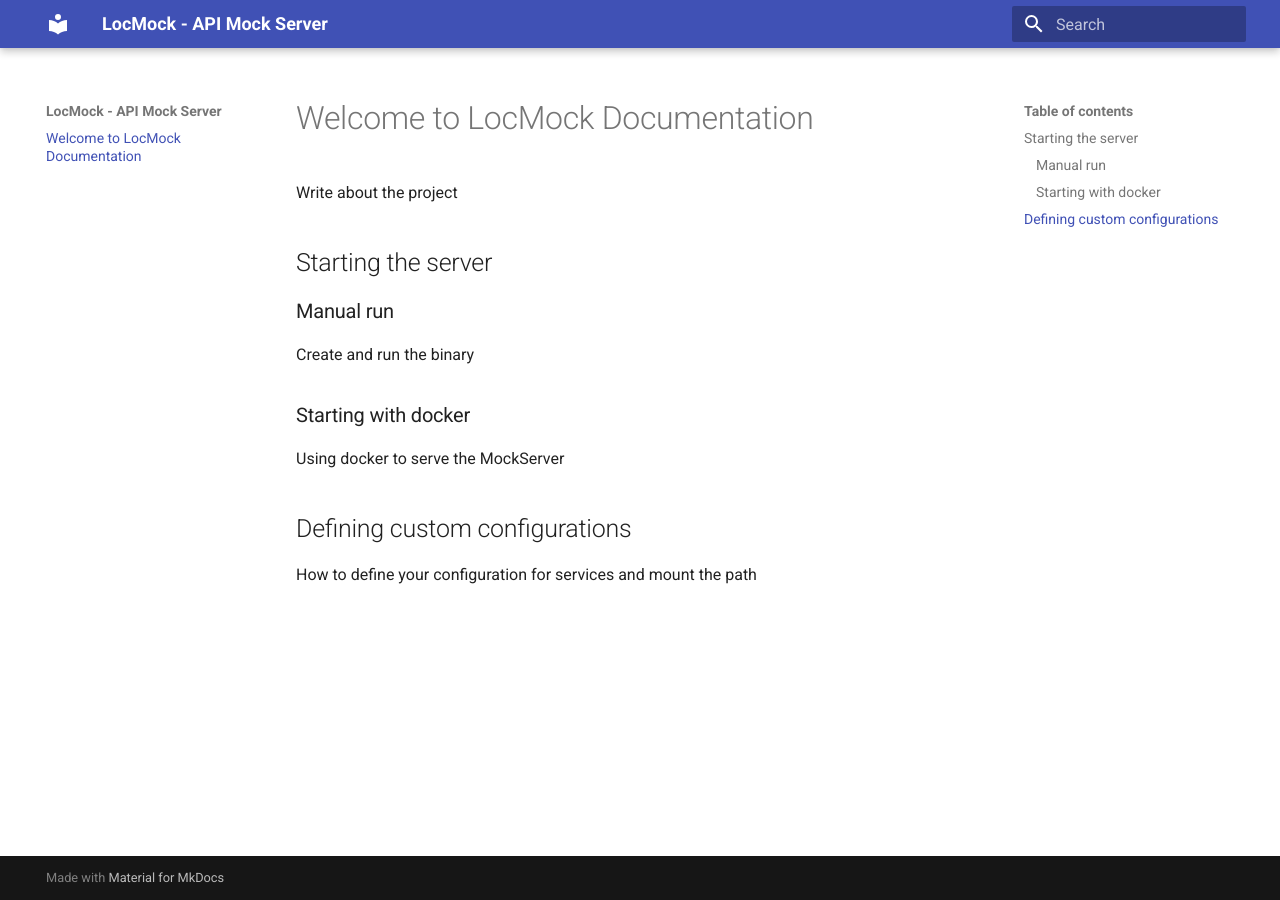
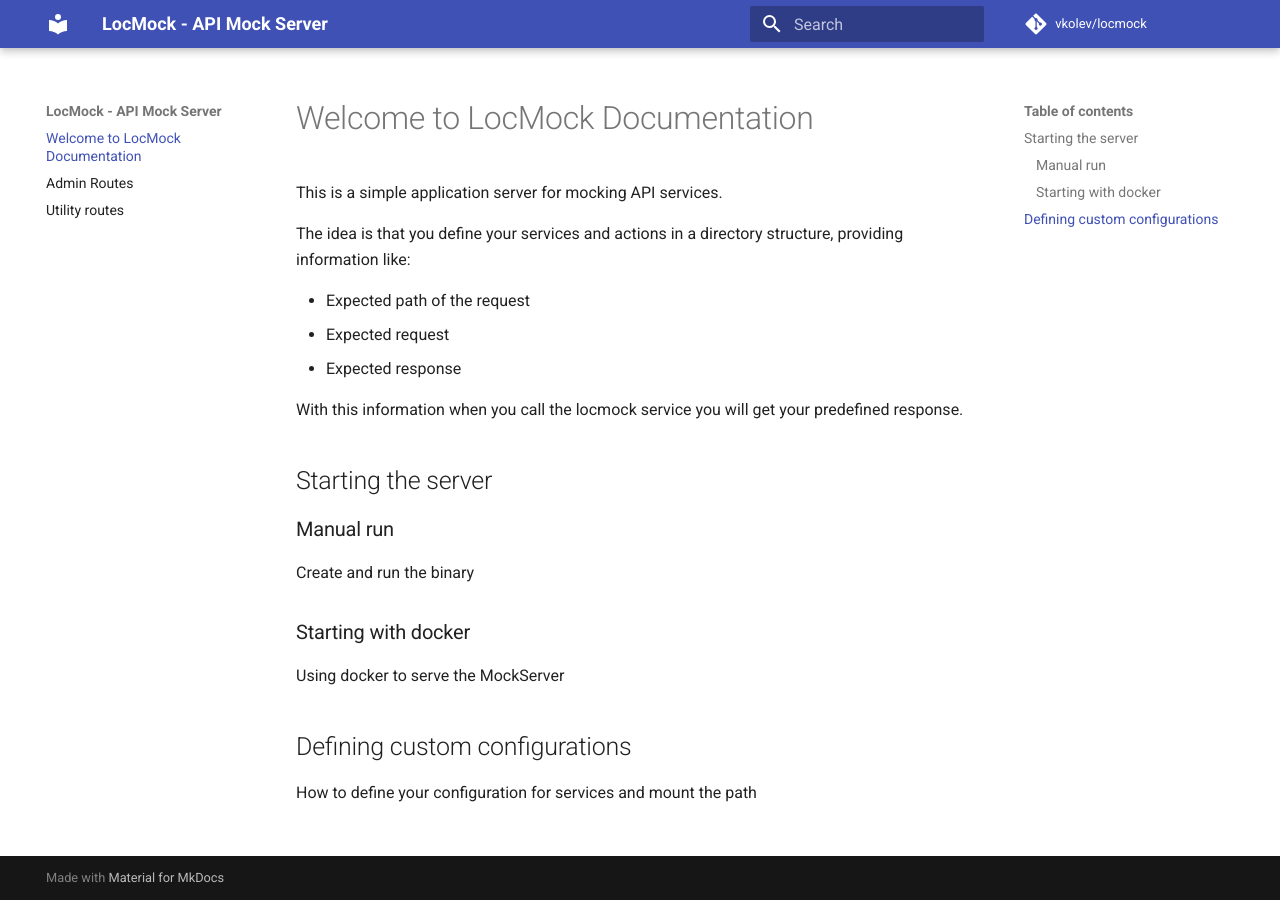
Before and after one commit to vkolev/locmock, an MkDocs documentation site: the page built from docs/docs/index.md, in a window 1280 px wide. Built offline with MkDocs 1.6.1 and Material for MkDocs 9.7.7, drawn with Linux system fonts in a browser that asks for light colours; comment, search, counter and statistics services are not loaded.

Commit message:
Add docs for utility routes, update index and mkdocs configiuration

```diff
--- /dev/null
+++ b/docs/docs/admin_routes.md
@@ -0,0 +1 @@
+# Admin Routes
--- a/docs/docs/index.md
+++ b/docs/docs/index.md
@@ -1,6 +1,14 @@
 # Welcome to LocMock Documentation
 
-Write about the project
+This is a simple application server for mocking API services.
+
+The idea is that you define your services and actions in a directory structure, providing information like:
+
+* Expected path of the request
+* Expected request
+* Expected response
+
+With this information when you call the locmock service you will get your predefined response.
 
 ## Starting the server
 
--- a/docs/mkdocs.yml
+++ b/docs/mkdocs.yml
@@ -1,3 +1,9 @@
 site_name: LocMock - API Mock Server
 theme:
   name: material
+  features:
+    - navigation.sections
+repo_url: https://github.com/vkolev/locmock
+repo_name: vkolev/locmock
+plugins:
+  - search
```
Also changed, not shown: docs/docs/utility_routes.md (added, +132 -0 lines).
